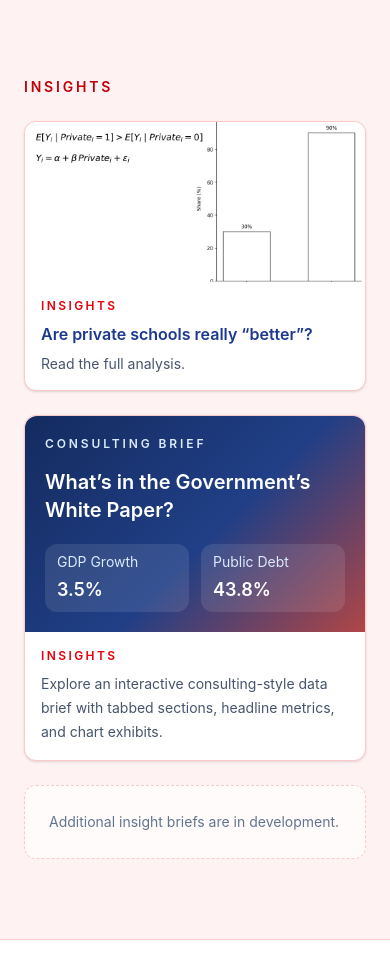
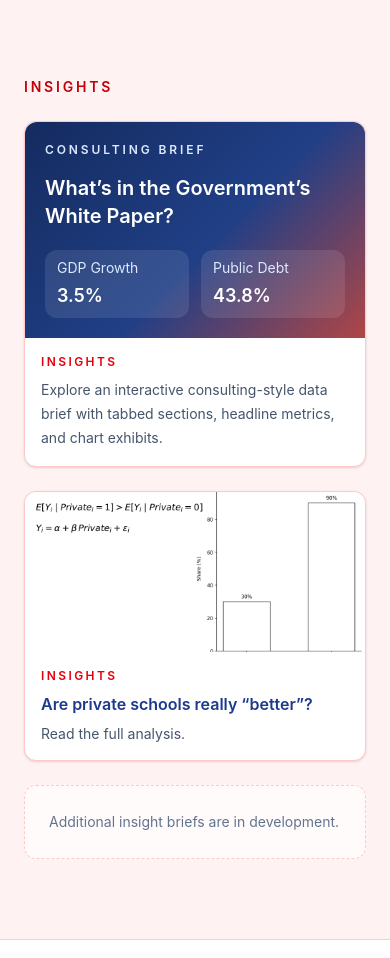
Before and after one commit to sgaut002/metrics-nepal-site, a React (Vite) app: page / in a window 390 px wide. Shown: the part 1700-2658 px from the top of the page. Built offline with nearby package versions, Linux system fonts and the light colour scheme.

Commit message:
Improve mobile white paper navigation

```diff
--- a/src/App.jsx
+++ b/src/App.jsx
@@ -554,7 +554,30 @@ function WhitePaperBriefPage({
             <div className="text-sm font-semibold uppercase tracking-[0.2em] text-red-700">
               Tabbed Sections
             </div>
-            <div className="mt-6 flex gap-3 overflow-x-auto pb-2">
+            <div className="mt-6 md:hidden">
+              <label
+                htmlFor="white-paper-section-select"
+                className="text-sm font-medium text-slate-700"
+              >
+                Select section
+              </label>
+              <select
+                id="white-paper-section-select"
+                value={activeTab}
+                className="mt-2 w-full rounded-2xl border border-slate-300 bg-white px-4 py-3 text-sm font-medium text-blue-950 shadow-sm outline-none transition focus:border-blue-700"
+                onChange={(event) => onChangeTab(event.target.value)}
+              >
+                {WHITE_PAPER_TAB_ORDER.map((key) => {
+                  const section = whitePaperCharts[key];
+                  return (
+                    <option key={key} value={key}>
+                      {section.title}
+                    </option>
+                  );
+                })}
+              </select>
+            </div>
+            <div className="mt-6 hidden gap-3 overflow-x-auto pb-2 md:flex">
               {WHITE_PAPER_TAB_ORDER.map((key) => {
                 const section = whitePaperCharts[key];
                 const isActive = key === activeTab;
@@ -695,26 +718,6 @@ function Homepage({ isMobileMenuOpen, onCloseMobileMenu, onToggleMobileMenu }) {
             </div>
             <div className="mt-6 grid gap-6 lg:grid-cols-3">
               <a
-                href={PRIVATE_SCHOOLS_HASH_PATH}
-                className="group rounded-xl border border-red-200 bg-white shadow-sm transition hover:-translate-y-1 hover:border-red-300 hover:shadow-md"
-              >
-                <img
-                  src="/insights-private-schools-1.png"
-                  alt={PRIVATE_SCHOOLS_ARTICLE.title}
-                  className="h-40 w-full rounded-t-xl object-cover"
-                />
-                <div className="p-4">
-                  <div className="text-xs font-semibold uppercase tracking-[0.2em] text-red-600">
-                    Insights
-                  </div>
-                  <h3 className="mt-2 text-base font-semibold text-blue-900">
-                    {PRIVATE_SCHOOLS_ARTICLE.title}
-                  </h3>
-                  <p className="mt-2 text-sm text-slate-600">Read the full analysis.</p>
-                </div>
-              </a>
-
-              <a
                 href={WHITE_PAPER_HASH_PATH}
                 className="group rounded-xl border border-red-200 bg-white shadow-sm transition hover:-translate-y-1 hover:border-red-300 hover:shadow-md"
               >
@@ -743,6 +746,26 @@ function Homepage({ isMobileMenuOpen, onCloseMobileMenu, onToggleMobileMenu }) {
                   <p className="mt-2 text-sm leading-6 text-slate-600">
                     Explore an interactive consulting-style data brief with tabbed sections, headline metrics, and chart exhibits.
                   </p>
+                </div>
+              </a>
+
+              <a
+                href={PRIVATE_SCHOOLS_HASH_PATH}
+                className="group rounded-xl border border-red-200 bg-white shadow-sm transition hover:-translate-y-1 hover:border-red-300 hover:shadow-md"
+              >
+                <img
+                  src="/insights-private-schools-1.png"
+                  alt={PRIVATE_SCHOOLS_ARTICLE.title}
+                  className="h-40 w-full rounded-t-xl object-cover"
+                />
+                <div className="p-4">
+                  <div className="text-xs font-semibold uppercase tracking-[0.2em] text-red-600">
+                    Insights
+                  </div>
+                  <h3 className="mt-2 text-base font-semibold text-blue-900">
+                    {PRIVATE_SCHOOLS_ARTICLE.title}
+                  </h3>
+                  <p className="mt-2 text-sm text-slate-600">Read the full analysis.</p>
                 </div>
               </a>
 
```
